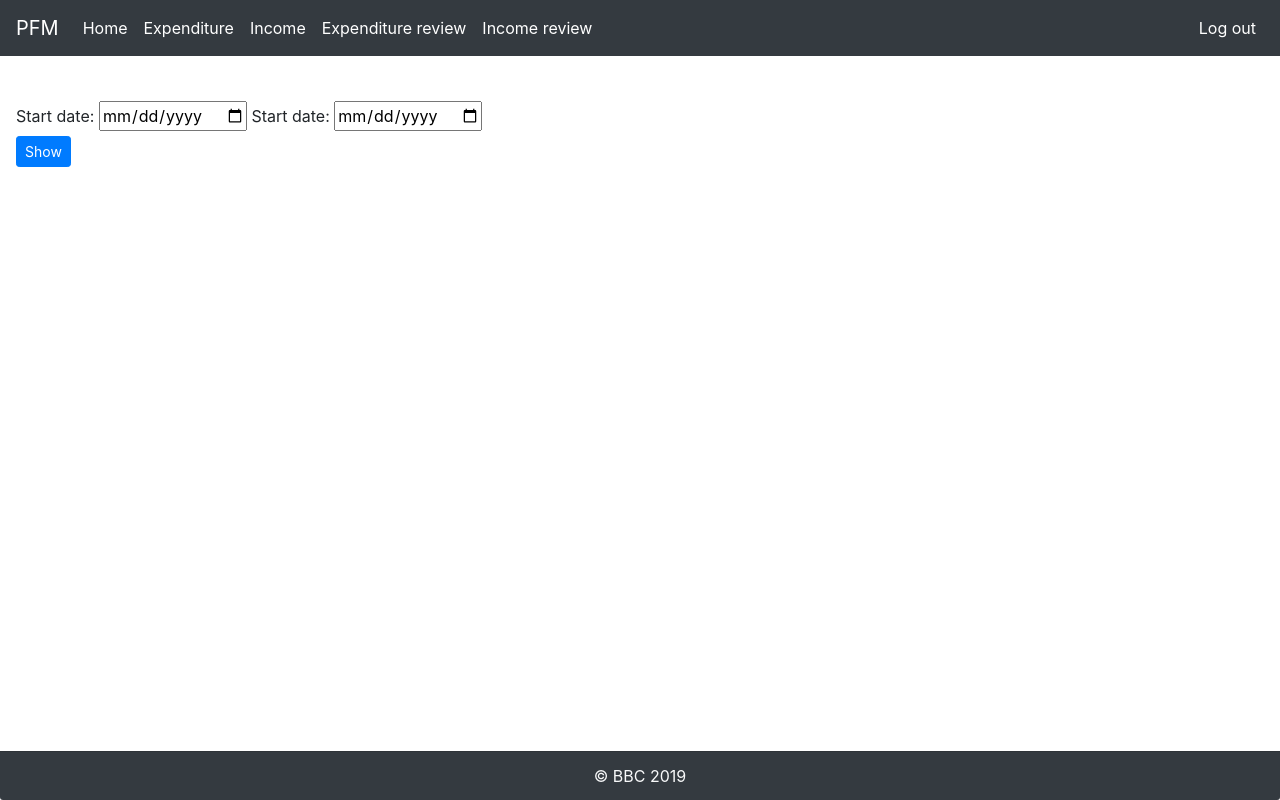
After one commit to Vlad1kaM1ra/pfm, a Flask app: page /expreview in a window 1280 px wide. The commit adds this page. Run offline with Flask 2, Linux system fonts and the light colour scheme; the visitor is signed in with stand-in values (Sample User, id 1); data comes from the database, SQL or seed files in the repository; data that the repository does not hold is empty; some libraries are stand-ins or nearby versions.

Commit message:
prepare for expenditure review

```diff
--- a/app.py
+++ b/app.py
@@ -116,10 +116,10 @@ def expinputcat():
     category = Category.query.filter_by(name=categoryName).first()
 
     for i in range(len(names)):
-        if not names[i]  or not prices[i]:
+        if not names[i] or not prices[i]:
             return apology("Not provided name or price", 403)
         Expenditure.add_expenditure(Expenditure, user, category, date, names[i], prices[i])
-    return redirect("/expeditcat?category="+categoryName+"&date="+dates)
+    return redirect("/expeditcat?category=" + categoryName + "&date=" + dates)
 
 
 # edit expenditure page controller
@@ -152,6 +152,18 @@ def delexpenditure():
     Expenditure.del_expenditure(Expenditure, expenditureId)
 
     return redirect("/expeditcat?category=" + category + "&date=" + date)
+
+
+@app.route("/expreview", methods=["GET", "POST"])
+@login_required
+def expreview():
+    user = User.query.filter_by(id=session["user_id"]).first()
+    begin = request.form.get("startdate")
+    end = request.form.get("enddate")
+    expendituresData, expendituresSum = expenditureReview(user, begin, end)
+    print(expendituresData)
+    print(expendituresSum)
+    return render_template("expreview.html")
 
 
 @app.route("/login", methods=["GET", "POST"])
--- a/helpers.py
+++ b/helpers.py
@@ -80,10 +80,35 @@ def currentMonthExpenditureSummary(user):
     return [expendituresData, expendituresSum]
 
 
+def expenditureReview(user, begin, end):
+    categories = Category.query.all()
+    expendituresData = []
+    expendituresSum = 0
+    if not begin and not end:
+        begindate = datetime.datetime.today()
+        begin = begindate.strftime('%Y-%m-%d')
+        for category in categories:
+            categorySum = 0
+            expenditures = Expenditure \
+                .query \
+                .filter_by(user_id=user.id) \
+                .filter_by(categories_id=category.id) \
+                .filter_by(date=begin) \
+                .all()
+            for expenditure in expenditures:
+                categorySum += expenditure.price
+            expendituresData.append((category.name, categorySum))
+            # accumulates overal sum from all categories
+            expendituresSum += categorySum
+        return [expendituresData, expendituresSum]
+    else:
+        return [0, 0]
+
+
 def expenditureSummary(user, date, category):
     expenditureData = []
     expenditures = Expenditure \
-        .query\
+        .query \
         .filter_by(user_id=user.id) \
         .filter_by(categories_id=category.id) \
         .filter_by(date=date) \
--- /dev/null
+++ b/templates/expreview.html
@@ -0,0 +1,33 @@
+{% extends "layout.html" %}
+
+{% block title %}
+    Expenditure review
+{% endblock %}
+
+{% block main %}
+    <main class="login">
+
+        <div class="side-div-wrapper">
+            <!--left panel-->
+            <div class="col-md-6 order-md-2 mb-4 div-one">
+                <form role="form" action="/expreview" method="post">
+                    <span>
+                        <label for="start">Start date:</label>
+                        <input type="date" id="start" name="startdate">
+                    </span>
+                    <span>
+                        <label for="end">Start date:</label>
+                        <input type="date" id="end" name="enddate">
+                    </span>
+                    <div>
+                        <button class="btn btn-primary btn-sm" type="submit">Show</button>
+                    </div>
+                </form>
+            </div>
+            <!--right panel-->
+            <div class="col-md-4 order-md-2 mb-4 div-two">
+
+            </div>
+        </div>
+    </main>
+{% endblock %}
--- a/templates/layout.html
+++ b/templates/layout.html
@@ -43,7 +43,10 @@
                     <a class="nav-link" href="/incomeinputmain">Income</a>
                 </li>
                 <li class="nav-item active">
-                    <a class="nav-link active" href="#">Reports</a>
+                    <a class="nav-link active" href="/expreview">Expenditure review</a>
+                </li>
+                <li class="nav-item active">
+                    <a class="nav-link active" href="#">Income review</a>
                 </li>
             </ul>
             <ul class="navbar-nav ml-auto">
```
